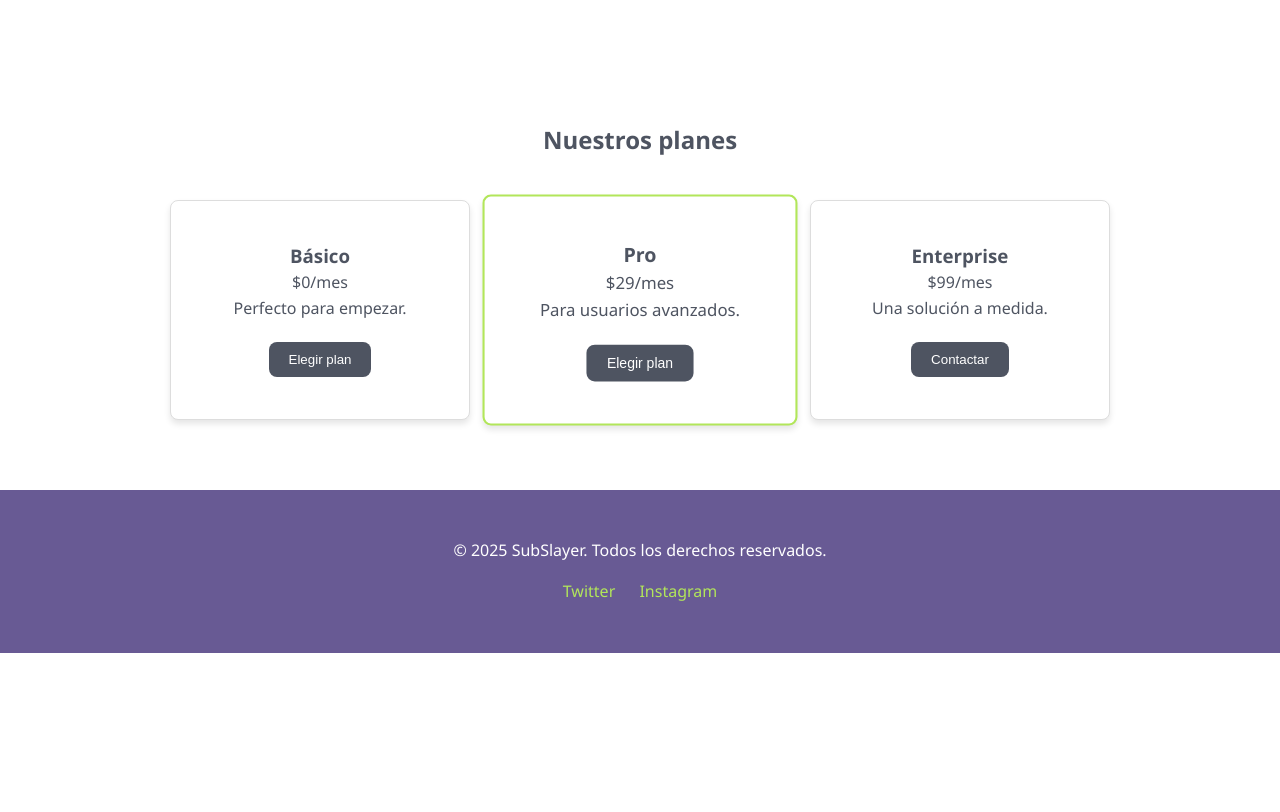
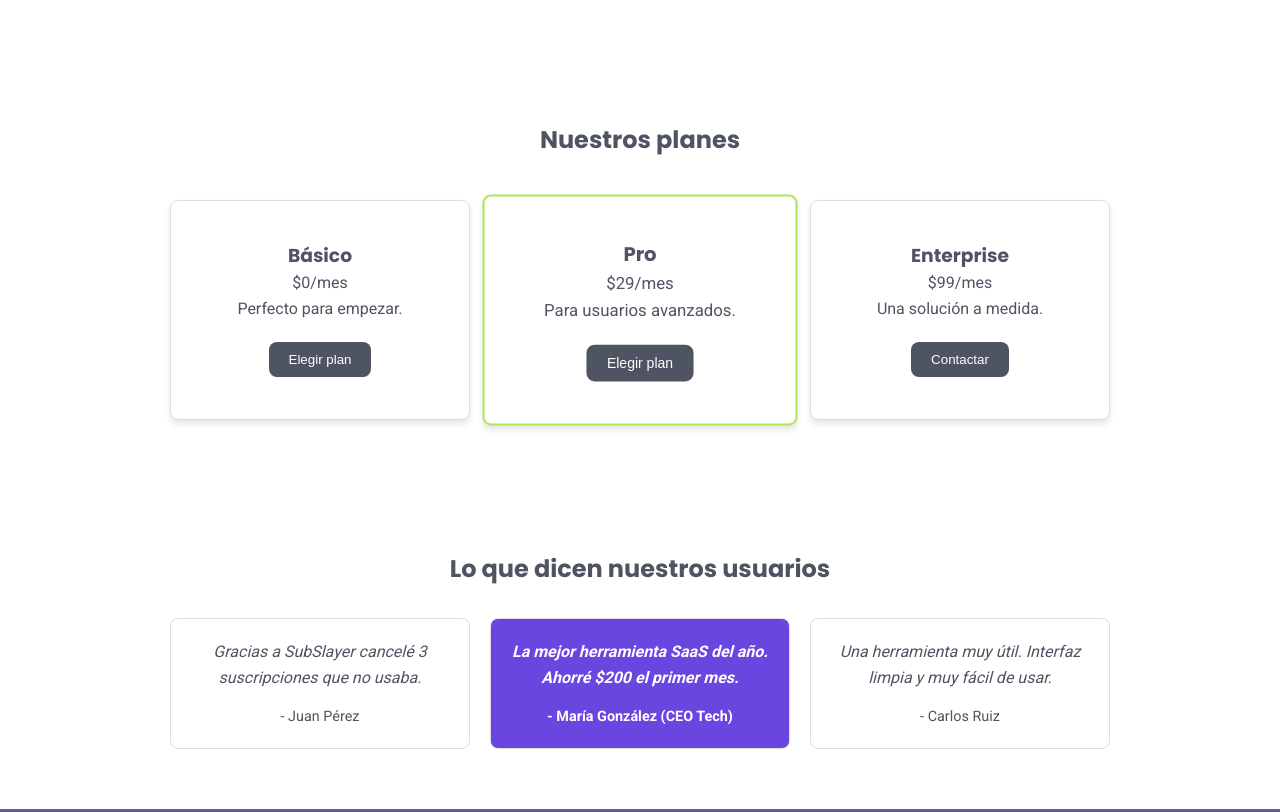
Before and after one commit to dannitzellz/SubSlayer-Landing-page, a plain HTML site: page index.html in a window 1280 px wide. Shown: the part 800-1612 px from the top of the page. Before the commit the page ends 1453 px from the top, so only its background shows below. Drawn offline with Linux system fonts and the light colour scheme.

Commit message:
Add testimonials section implementing inheritance, typography and specificity rules

```diff
--- a/css/styles.css
+++ b/css/styles.css
@@ -23,10 +23,14 @@
 }
 
 body {
-    font-family: 'Segoe UI', Tahoma, Geneva, Verdana, sans-serif;
+    font-family: 'Roboto', Tahoma, Geneva, Verdana, sans-serif;
     color: var(--dark-gray);
     background-color: var(--white);
     line-height: 1.6;
+}
+
+h1, h2, h3 {
+    font-family: 'Poppins', sans-serif;
 }
 
 .main-header {
@@ -203,6 +207,43 @@ body {
     border-radius: 8px;
 }
 
+.testimonials-section {
+    background-color: var(--white);
+    padding: 60px 20px;
+    text-align: center;
+    color: var(--dark-gray);
+}
+
+.testimonial-container{
+    display: flex;
+    justify-content: center;
+    gap: 20px;
+    margin-top: 30px;
+    flex-wrap: wrap;
+}
+
+.review-card {
+    background-color: white;
+    padding: 20px;
+    border-radius: 8px;
+    border: 1px solid #ddd;
+    width: 300px;
+    font-style: italic;
+}
+
+#featured-review {
+    background-color: var(--strong-purple);
+    color: var(--white);
+    transform: scale(1,1);
+    font-weight: bold;
+}
+
+.author {
+    margin-top: 15px;
+    font-style: initial;
+    font-size: 0.9em;
+}
+
 /* --- RESPONSIVE --- */
 @media (max-width: 768px) {
     .main-header {
--- a/index.html
+++ b/index.html
@@ -4,6 +4,9 @@
     <meta charset="UTF-8">
     <meta name="viewport" content="width=device-width, initial-scale=1.0">
     <title>SubSlayer - Controla tus Gastos</title>
+    <link rel="preconnect" href="https://fonts.googleapis.com">
+    <link rel="preconnect" href="https://fonts.gstatic.com" crossorigin>
+    <link href="https://fonts.googleapis.com/css2?family=Poppins:wght@400;700&family=Roboto:wght@300;400;700&display=swap" rel="stylesheet">
     <link rel="stylesheet" href="css/styles.css">
 </head>
 <body>
@@ -72,6 +75,24 @@
                 </div>
             </div>
         </section>
+
+        <section class="testimonials-section">
+            <h2>Lo que dicen nuestros usuarios</h2>
+            <div class="testimonial-container">
+                <div class="review-card">
+                    <p class="review-text">Gracias a SubSlayer cancelé 3 suscripciones que no usaba.</p>
+                    <p class="author">- Juan Pérez</p>
+                </div>
+                <div class="review-card" id="featured-review">
+                    <p class="review-text">La mejor herramienta SaaS del año. Ahorré $200 el primer mes.</p>
+                    <p class="author">- María González (CEO Tech)</p>
+                </div>
+                <div class="review-card">
+                    <p class="review-text">Una herramienta muy útil. Interfaz limpia y muy fácil de usar.</p>
+                    <p class="author">- Carlos Ruiz</p>
+                </div>
+            </div>
+        </section>
     </main>
 
     <footer class="main-footer">
```
